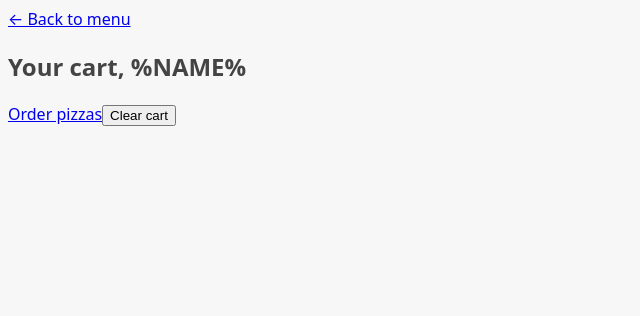
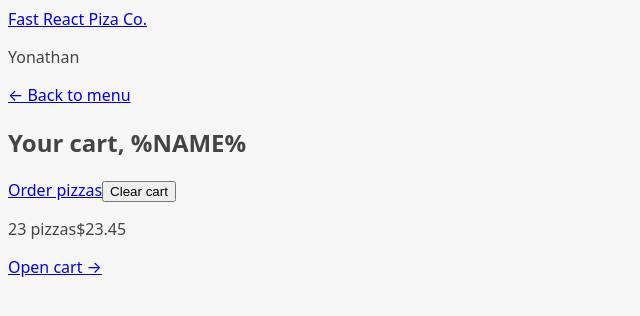
Before and after one commit to yonathandevpro/abyssinia-pizza, a React (Vite) app: page /cart in a window 1280 px wide. Shown: the top 316 px of the page, without its empty margins (0-640 px from the left). Built offline with nearby package versions, Linux system fonts and the light colour scheme.

Commit message:
Building the app layout

```diff
--- a/src/App.jsx
+++ b/src/App.jsx
@@ -4,9 +4,15 @@
 import Cart from "./features/cart/Cart";
 import CreateOrder from "./features/order/CreateOrder";
 import Order from "./features/order/Order";
+import AppLayout from "./ui/AppLayout";
 
 // Necessary to create routers this way to enable data loading feature since version 6.4
 const router = createBrowserRouter([
+  {
+    element: (
+      <AppLayout />
+    ) /* It is called the layout route in React Router since it doesn't have a path */,
+    children: [
       {
         path: "/",
         element: <Home />,
@@ -28,6 +34,8 @@
         path: "/order/new",
         element: <CreateOrder />,
       },
+    ],
+  },
 ]);
 
 function App() {
--- a/src/features/cart/CartOverview.jsx
+++ b/src/features/cart/CartOverview.jsx
@@ -1,3 +1,5 @@
+import { Link } from "react-router-dom";
+
 function CartOverview() {
   return (
     <div>
@@ -5,7 +7,8 @@
         <span>23 pizzas</span>
         <span>$23.45</span>
       </p>
-      <a href="#">Open cart &rarr;</a>
+
+      <Link to="/cart">Open cart &rarr;</Link>
     </div>
   );
 }
--- /dev/null
+++ b/src/ui/AppLayout.jsx
@@ -0,0 +1,18 @@
+import Header from "./Header";
+import CartOverview from "../features/cart/CartOverview";
+import { Outlet } from "react-router-dom";
+function AppLayout() {
+  return (
+    <div>
+      <Header />
+      <main>
+        {" "}
+        {/* The outlet component renders the nested routes inside the app layout (Just like the children prop) */}
+        <Outlet />
+      </main>
+      <CartOverview />
+    </div>
+  );
+}
+
+export default AppLayout;
--- /dev/null
+++ b/src/ui/Header.jsx
@@ -0,0 +1,13 @@
+import { Link } from "react-router-dom";
+
+function Header() {
+  return (
+    <header>
+      <Link to="/">Fast React Piza Co.</Link>
+
+      <p>Yonathan</p>
+    </header>
+  );
+}
+
+export default Header;
```
Lines whose indentation alone changed are shown as unchanged.
